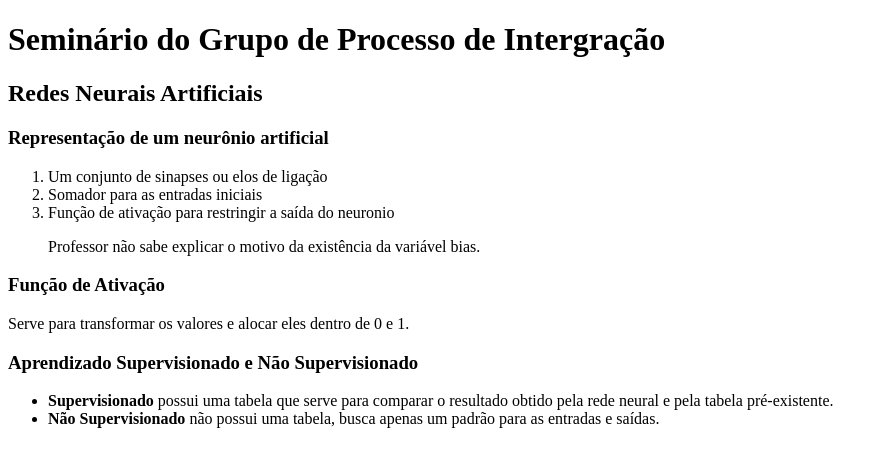
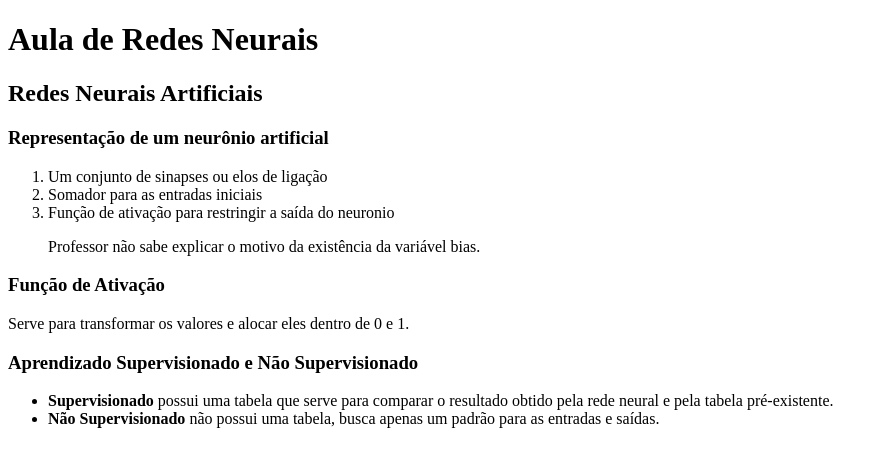
Before and after one commit to SamuelPinho/blog, a Gatsby site: page /redes_neurais/ in a window 1280 px wide. Shown: the whole page, without its empty margins (0-888 px from the left). Built offline with nearby package versions, Linux system fonts and the light colour scheme; Gatsby itself is replaced by a stand-in of ours.

Commit message:
Update posts

```diff
--- a/src/blog/redes_neurais.md
+++ b/src/blog/redes_neurais.md
@@ -1,5 +1,5 @@
 ---
-title: Seminário do Grupo de Processo de Intergração
+title: Aula de Redes Neurais
 date: "2018-10-05"
 tags: ["Fatec", "Tópicos"]
 ---
```
Also changed, not shown: 1 other file.
